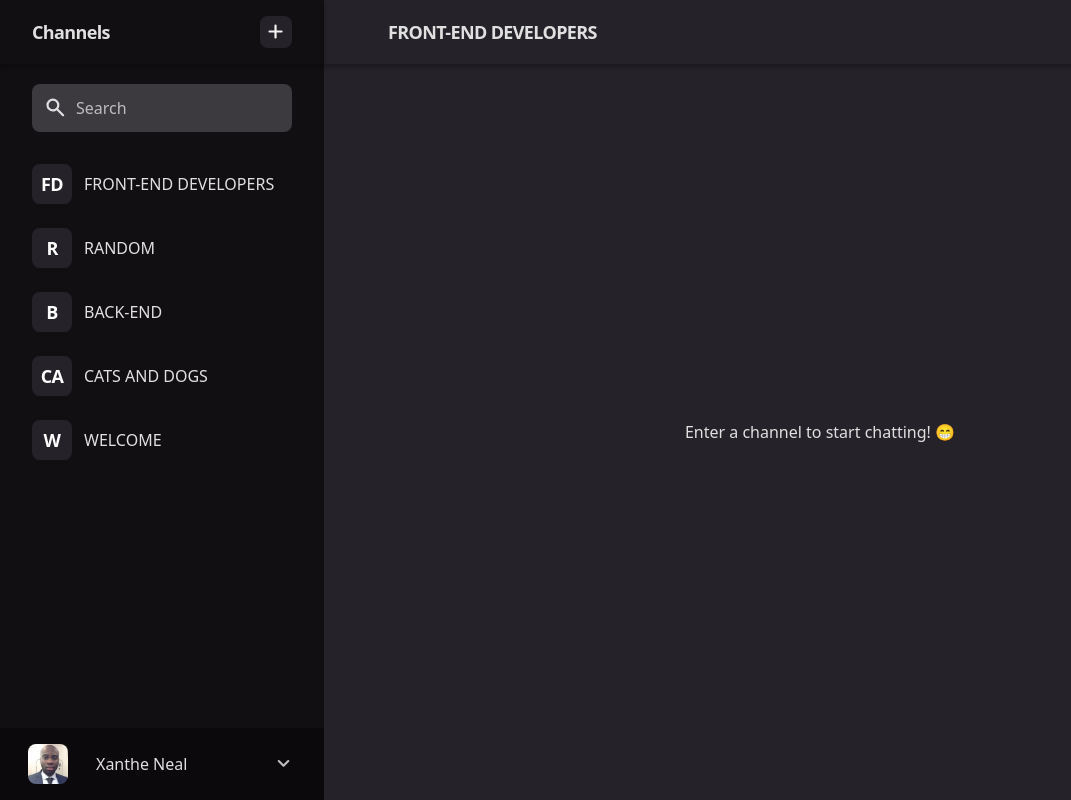
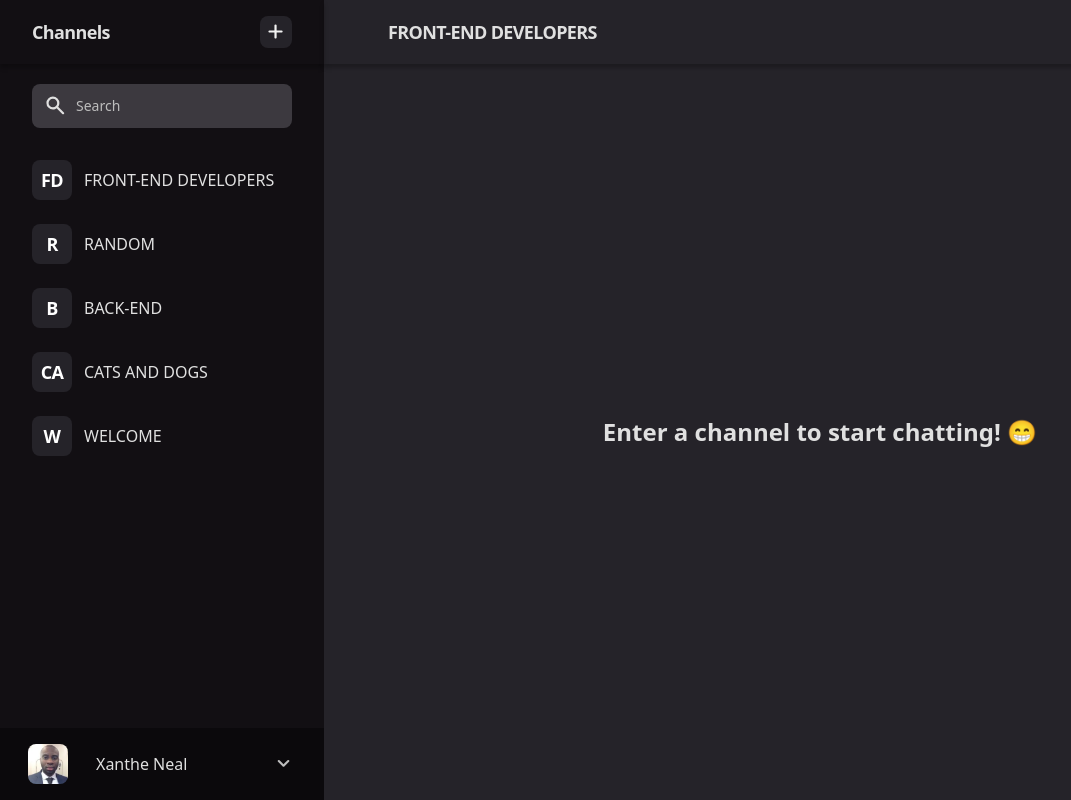
Before and after one commit to jeanpierre-jeri/chat-group, a Next.js app: page / in a window 1280 px wide. Shown: the top 800 px of the page, without its empty margins (0-1071 px from the left). Built offline with nearby package versions, Linux system fonts and the light colour scheme.

Commit message:
refactor: changed font styles in search input and no channel selected

```diff
--- a/src/components/molecules/ChannelSeach.tsx
+++ b/src/components/molecules/ChannelSeach.tsx
@@ -20,7 +20,7 @@ export function ChannelSearch() {
           type='text'
           name='channel'
           placeholder='Search'
-          className='block w-full bg-gray-300 p-3 pl-11 outline-none rounded-lg text-content'
+          className='block w-full bg-gray-300 p-3 pl-11 outline-none rounded-lg text-content text-sm'
         />
       </div>
     </form>
--- a/src/pages/index.tsx
+++ b/src/pages/index.tsx
@@ -38,7 +38,7 @@ export default function Home() {
             <Chat />
           ) : (
             <div className='flex justify-center items-center text-center flex-grow p-4'>
-              <h2>Enter a channel to start chatting! 😁</h2>
+              <h2 className='text-2xl font-bold'>Enter a channel to start chatting! 😁</h2>
             </div>
           )}
           <div></div>
```
